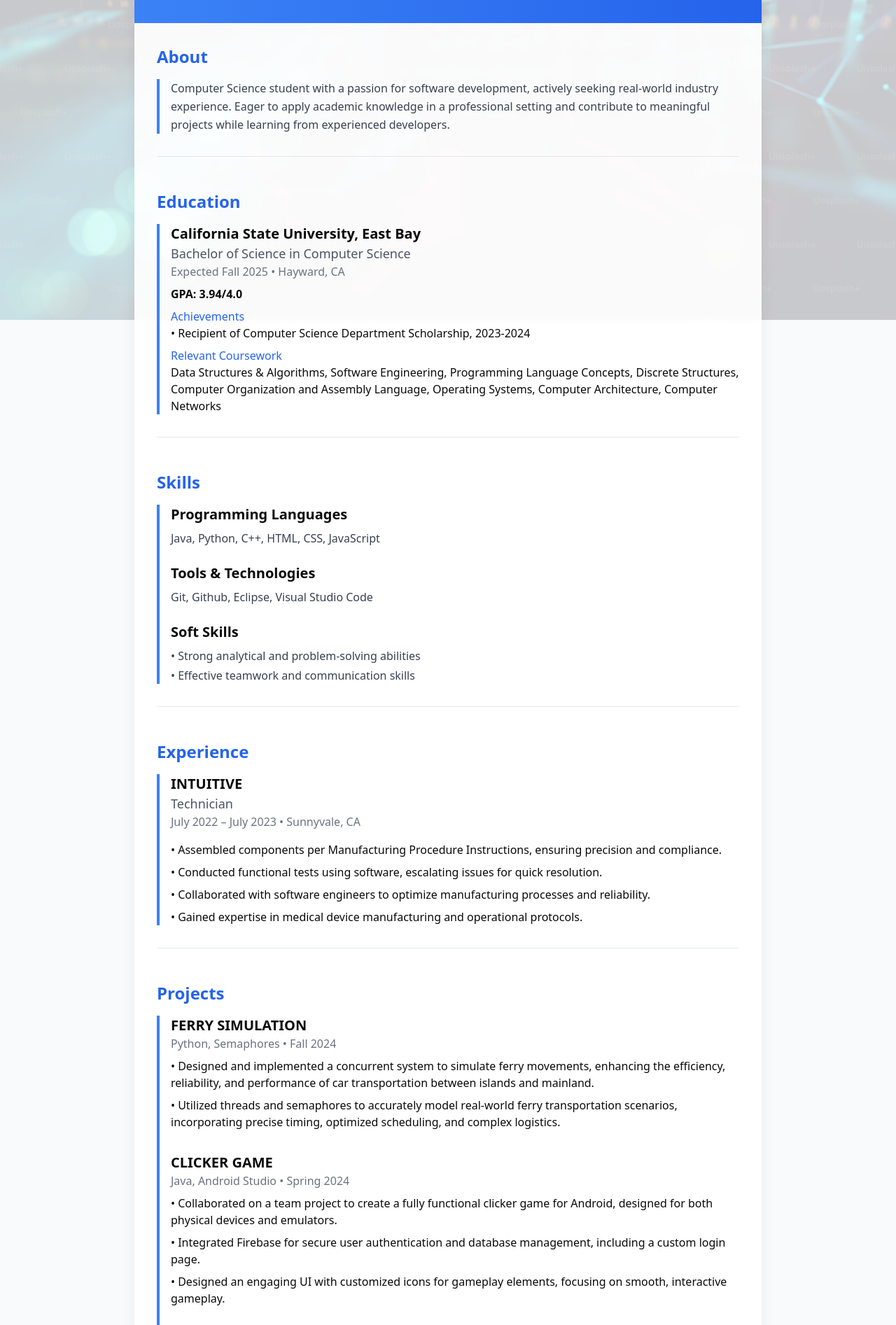
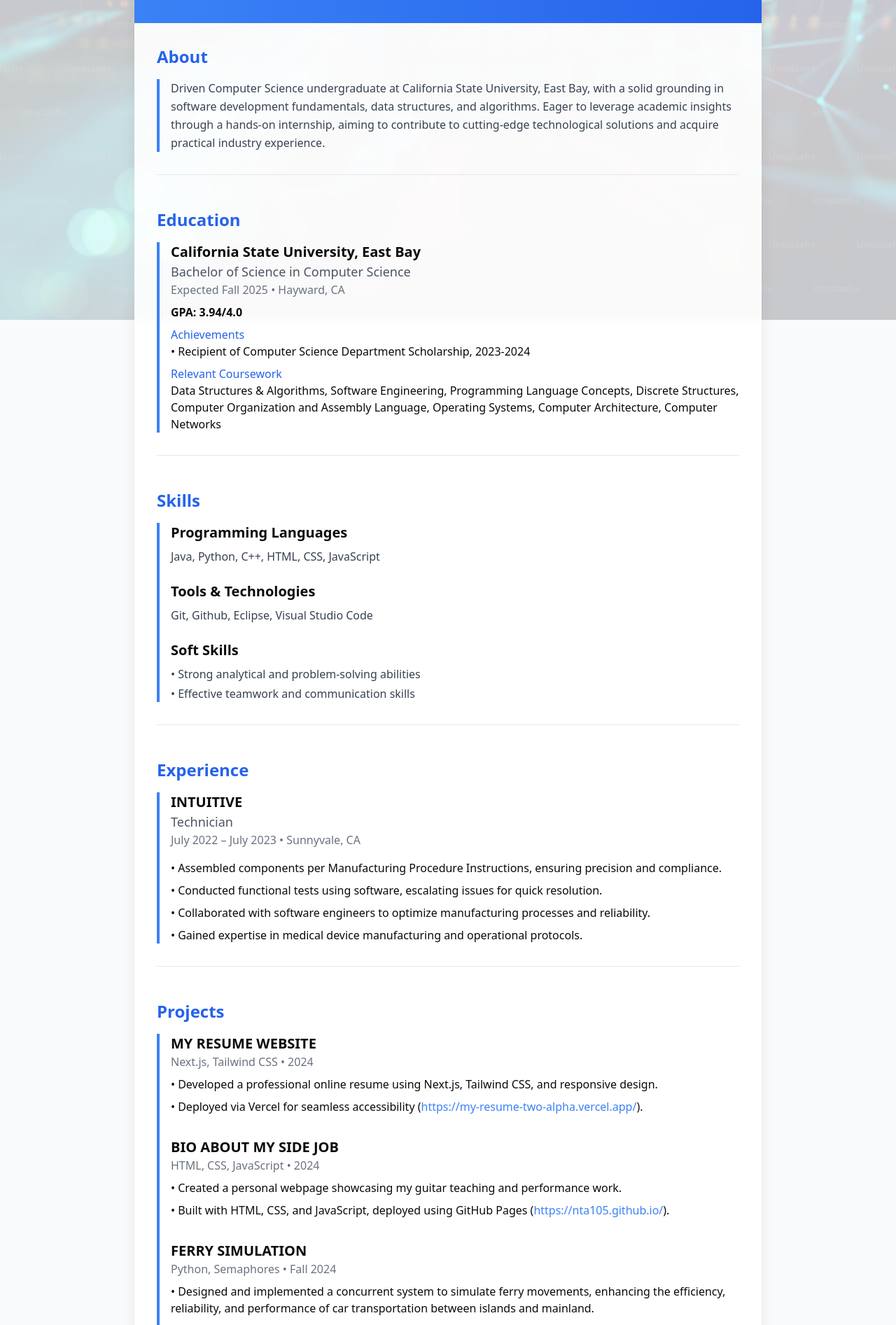
Before and after one commit to nta105/next-app, a Next.js app: page / in a window 1280 px wide. Shown: the part 343-2236 px from the top of the page at 70% size. Built offline with nearby package versions, Linux system fonts and the light colour scheme.

Commit message:
Update resume content with new projects and activities

```diff
--- a/app/components/Activities.tsx
+++ b/app/components/Activities.tsx
@@ -5,12 +5,11 @@ export default function Activities() {
       <div className="border-l-4 border-blue-500 pl-4">
         <div className="mb-4">
           <h3 className="text-xl font-semibold">GOOGLE DEVELOPER STUDENT CLUB, CSU EAST BAY</h3>
-          <p className="text-lg text-gray-600 dark:text-gray-300">Member</p>
+          <p className="text-lg text-gray-600 dark:text-gray-300">Active Member</p>
           <p className="text-gray-500">Fall 2023 – Present • Hayward, CA</p>
           <div className="mt-4 space-y-2">
-            <p>• Collaborated on technical projects, enhancing skills and problem-solving through hands-on learning.</p>
-            <p>• Helped organize events and seminars aimed at engaging more students in technology.</p>
-            <p>• Coordinated with faculty and students to facilitate events, creating opportunities for networking and professional growth.</p>
+            <p>• Collaborate on technical projects, enhancing skills through hands-on learning.</p>
+            <p>• Help organize events and seminars aimed at engaging more students in technology.</p>
           </div>
         </div>
       </div>
--- a/app/components/Objective.tsx
+++ b/app/components/Objective.tsx
@@ -4,8 +4,9 @@ export default function Objective() {
       <h2 className="text-2xl font-bold mb-4 text-blue-600 dark:text-blue-400">About</h2>
       <div className="border-l-4 border-blue-500 pl-4">
         <p className="text-gray-700 dark:text-gray-300 leading-relaxed">
-          Computer Science student with a passion for software development, actively seeking real-world industry experience.
-          Eager to apply academic knowledge in a professional setting and contribute to meaningful projects while learning from experienced developers.
+          Driven Computer Science undergraduate at California State University, East Bay, with a solid grounding in software
+          development fundamentals, data structures, and algorithms. Eager to leverage academic insights through a hands-on
+          internship, aiming to contribute to cutting-edge technological solutions and acquire practical industry experience.
         </p>
       </div>
       <div className="border-t border-gray-200 dark:border-gray-700 my-8"></div>
--- a/app/components/Projects.tsx
+++ b/app/components/Projects.tsx
@@ -3,6 +3,24 @@ export default function Projects() {
     <section className="mb-8">
       <h2 className="text-2xl font-bold mb-4 text-blue-600 dark:text-blue-400">Projects</h2>
       <div className="border-l-4 border-blue-500 pl-4 space-y-8">
+        <div>
+          <h3 className="text-xl font-semibold">MY RESUME WEBSITE</h3>
+          <p className="text-gray-500">Next.js, Tailwind CSS • 2024</p>
+          <div className="mt-2 space-y-2">
+            <p>• Developed a professional online resume using Next.js, Tailwind CSS, and responsive design.</p>
+            <p>• Deployed via Vercel for seamless accessibility (<a href="https://my-resume-two-alpha.vercel.app/" className="text-blue-500 hover:underline">https://my-resume-two-alpha.vercel.app/</a>).</p>
+          </div>
+        </div>
+
+        <div>
+          <h3 className="text-xl font-semibold">BIO ABOUT MY SIDE JOB</h3>
+          <p className="text-gray-500">HTML, CSS, JavaScript • 2024</p>
+          <div className="mt-2 space-y-2">
+            <p>• Created a personal webpage showcasing my guitar teaching and performance work.</p>
+            <p>• Built with HTML, CSS, and JavaScript, deployed using GitHub Pages (<a href="https://nta105.github.io/" className="text-blue-500 hover:underline">https://nta105.github.io/</a>).</p>
+          </div>
+        </div>
+
         <div>
           <h3 className="text-xl font-semibold">FERRY SIMULATION</h3>
           <p className="text-gray-500">Python, Semaphores • Fall 2024</p>
```
